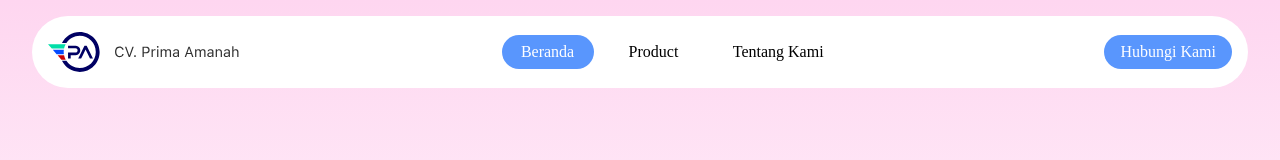
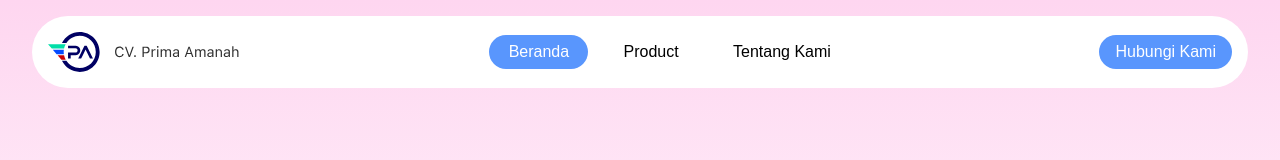
Before and after one commit to adistianherlambang/CV-Prima-Amanah-Landing-Page, a React (Vite) app: page / in a window 1280 px wide. Shown: the top 160 px of the page. Built offline with nearby package versions, Linux system fonts and the light colour scheme.

Commit message:
font fix

```diff
--- a/src/index.css
+++ b/src/index.css
@@ -38,6 +38,10 @@ p {
   font-family: "SFPro", sans-serif;
 }
 
+a {
+  font-family: "SFPro", sans-serif;
+}
+
 * {
   margin: 0;
   padding: 0;
```
